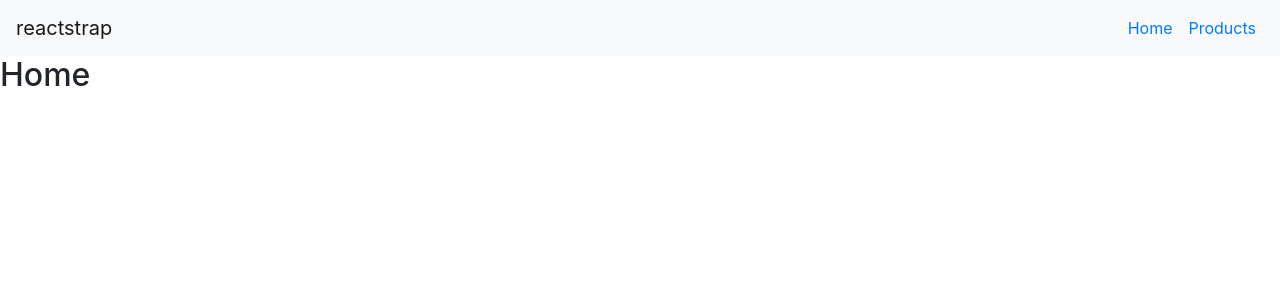
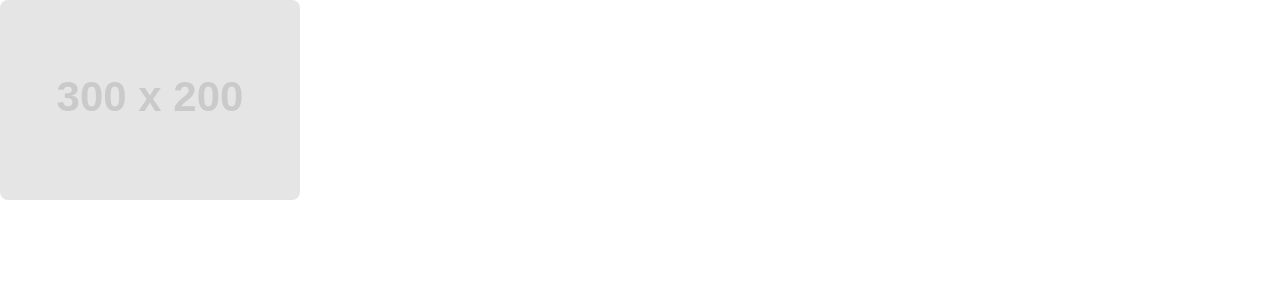
Before and after one commit to HoangNguyen58TH1/LearnReactJS, a React (Create React App) app: page / in a window 1280 px wide. Shown: the top 300 px of the page. Built offline with nearby package versions, Linux system fonts and the light colour scheme.

Commit message:
Next Higher Order Component

```diff
--- /dev/null
+++ b/src/App4.js
@@ -0,0 +1,14 @@
+import React from "react";
+
+import AwesomeImage from "./components4/AwesomeImage"
+import HoverOpacity from "./components4/HoverOpacity"
+
+export default function App4() {
+  return (
+    <div className="App4">
+      <HoverOpacity>
+        <AwesomeImage src="http://dummyimage.com/300x200.jpg/cc0000/ffffff" />
+      </HoverOpacity>
+    </div>
+  );
+}
--- /dev/null
+++ b/src/components4/AwesomeImage.js
@@ -0,0 +1,17 @@
+import React from 'react'
+
+export default function AwesomeImage({ src, width = 300, height = 200}) {
+  return (
+    <div
+      className="AwesomeImage"
+      style={{
+        width: `${width}px`,
+        height: `${height}px`,
+        backgroundImage: `url(${src})`,
+        backgroundSize: "cover",
+        backgroundPosition: "center",
+        borderRadius: "8px"
+      }}
+    />
+  );
+}
--- /dev/null
+++ b/src/components4/HoverOpacity.js
@@ -0,0 +1,36 @@
+import React, {Component} from 'react'
+
+export default class HoverOpacity extends Component {
+  constructor(props){
+    super(props)
+    this.state = {
+      isHovered: false
+    }
+  }
+
+  onMouseEnter() {
+    this.setState({
+      isHovered: true
+    })
+  }
+
+  onMouseLeave() {
+    this.setState({
+      isHovered: false
+    })
+  }
+
+  render() {
+    return (
+      <div
+        style={{
+          opacity: this.state.isHovered ? 0.5 : 1
+        }}
+        onMouseEnter={this.onMouseEnter.bind(this)}
+        onMouseLeave={this.onMouseLeave.bind(this)}
+      >
+        {this.props.children}
+      </div>
+    )
+  }
+}
--- a/src/index.js
+++ b/src/index.js
@@ -5,13 +5,15 @@ import './index.css';
 import reportWebVitals from './reportWebVitals';
 // import App2 from './App2'
 import 'bootstrap/dist/css/bootstrap.min.css';
-import App3 from './App3'
+// import App3 from './App3'
+import App4 from './App4'
 
 ReactDOM.render(
   <React.StrictMode>
     {/* <App /> */}
     {/* <App2 /> */}
-    <App3 />
+    {/* <App3 /> */}
+    <App4 />
   </React.StrictMode>,
   document.getElementById('root')
 );
```
